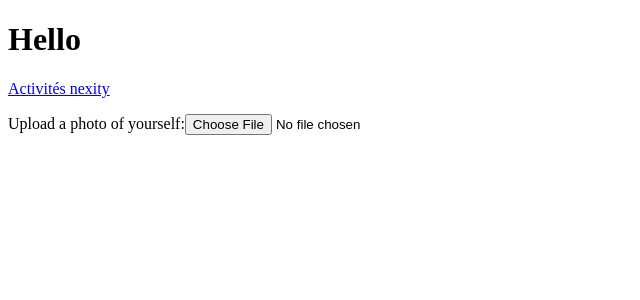
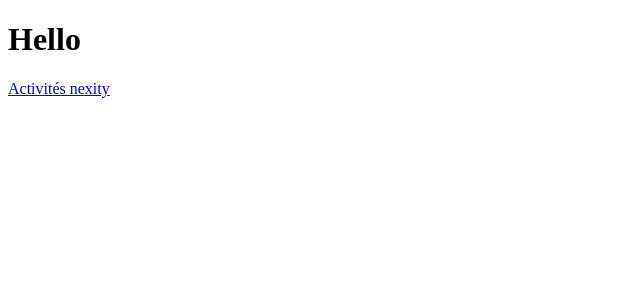
Before and after one commit to guillaumekroeurn/PIM_, a React (Create React App) app: page / in a window 1280 px wide. Shown: the top 300 px of the page, without its empty margins (0-640 px from the left). Built offline with nearby package versions, Linux system fonts and the light colour scheme.

Commit message:
Revert "materialUi-npm"
This reverts commit 9af453b4bf7e5828e843ce1481d8e346d23fd2cc.

```diff
--- a/package.json
+++ b/package.json
@@ -3,9 +3,6 @@
   "version": "0.1.0",
   "private": true,
   "dependencies": {
-    "@emotion/react": "^11.9.0",
-    "@emotion/styled": "^11.8.1",
-    "@mui/material": "^5.6.2",
     "@testing-library/jest-dom": "^5.16.4",
     "@testing-library/react": "^13.1.1",
     "@testing-library/user-event": "^13.5.0",
--- a/src/App.js
+++ b/src/App.js
@@ -1,5 +1,5 @@
 import React from 'react';
-import { BrowserRouter, Routes, Route } from "react-router-dom";
+  import { BrowserRouter, Routes, Route } from "react-router-dom";
 import Page1 from './pages/Page1';
 import Page2 from './pages/Page2';
 import Page3 from './pages/Page3';
--- a/src/pages/page1.js
+++ b/src/pages/page1.js
@@ -8,10 +8,6 @@ const Test = () => {
         <NavLink to="/page2" className='' >
         Activités nexity
         </NavLink>
-        <p>
-        <label for="imageFile">Upload a photo of yourself:</label>
-        <input type="file" id="imageFile" capture="user" accept="image/*"/>
-        </p>
         </div>
     );
 };
--- a/src/pages/page2.js
+++ b/src/pages/page2.js
@@ -1,10 +1,10 @@
 import React from 'react';
 import { NavLink } from 'react-router-dom';
 
-const page2 = () => {
+const Test3 = () => {
     return (
         <div>
-               <h1>Prout</h1>
+            <h1>Prout</h1>
         <NavLink to="/" className='' >
         retour principal
         </NavLink>
@@ -12,4 +12,4 @@ const page2 = () => {
     );
 };
 
-export default page2;
+export default Test3;
```
Also changed, not shown: 1 other file (tests, documents, lock files or other folders).
